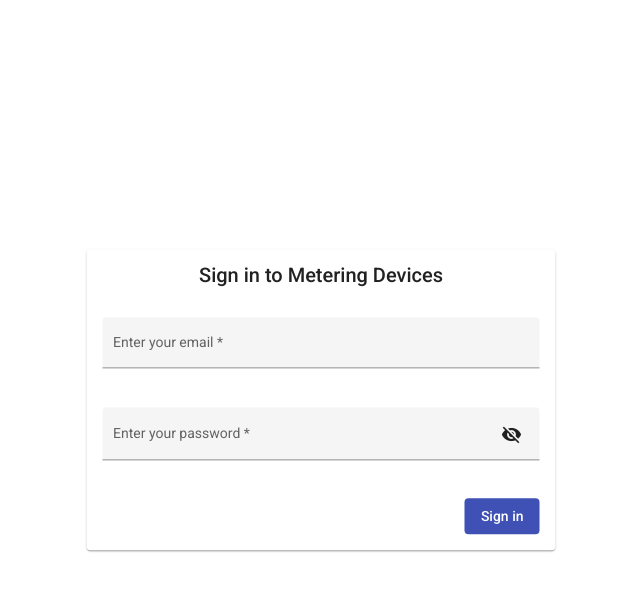
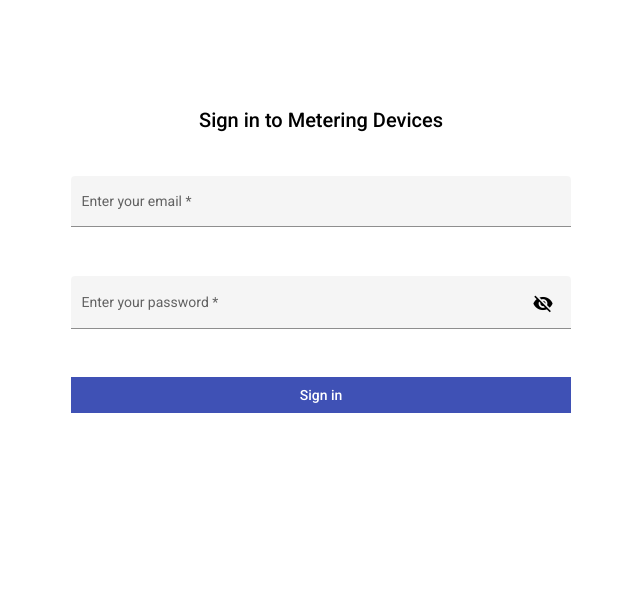
Before and after one commit to ishnyakova-victoria/metering-devices, an Angular app: page /authorization in a window 1280 px wide. Shown: the top 590 px of the page, without its empty margins (319-959 px from the left). Built offline with nearby package versions, Linux system fonts and the light colour scheme.

Commit message:
changed markup of authorization

```diff
--- a/src/app/components/authorization/authorization.component.html
+++ b/src/app/components/authorization/authorization.component.html
@@ -1,10 +1,7 @@
-<mat-card class="card">
-    <mat-card-header class="card__header">
-        <mat-card-title class="card__title">Sign in to Metering Devices</mat-card-title>
-    </mat-card-header>
+<div class="authorization">
+    <h2 class="authorization__title">Sign in to Metering Devices</h2>
 
-    <mat-card-content class="card__content">
-        <form class="form">
+    <form class="form authorization__form">
         <mat-form-field class="form__field" appearance="fill">
             <mat-label class="form__label">Enter your email</mat-label>
             <input class="form__input" matInput placeholder="pat@example.com" required>
@@ -24,9 +21,6 @@
             </mat-error>
         </mat-form-field>
 
-            <div class="form__button-row">
         <button class="form__button" mat-flat-button color="primary">Sign in</button>
+    </form>
 </div>
-        </form>
-    </mat-card-content>
-</mat-card>
--- a/src/app/components/authorization/authorization.component.less
+++ b/src/app/components/authorization/authorization.component.less
@@ -1,35 +1,36 @@
-:host {
-    display : block;
-    position: absolute;
-    top: 50%;
-    left: 50%;
-    transform: translate(-50%, -50%);
-}
-
-.card {
-    &__header {
-        margin-bottom: 20px;
-        display: flex;
-        justify-content: center;
-    }
+.authorization {
+    min-width: 150px;
+    max-width: 500px;
+    margin: 64px auto;
+    padding: 40px;
 
     &__title {
         text-align: center;
+        margin-bottom: 40px;
     }
 }
 
 .form {
-    min-width: 150px;
-    max-width: 500px;
     width: 100%;
 
     &__field {
         width: 100%;
-        margin-bottom: 20px;
+        margin-bottom: 30px;
     }
 
-    &__button-row {
-        display: flex;
-        justify-content: flex-end;
+    &__input {
+        border-radius: 0;
+    }
+
+    &__button {
+        width: 100%;
+        border-radius: 0;
     }
 }
+
+@media (max-width: 599px) {
+    .authorization {
+        margin: 56px auto;
+        padding: 20px;
+    }
+}
```
Lines whose indentation alone changed are shown as unchanged.
